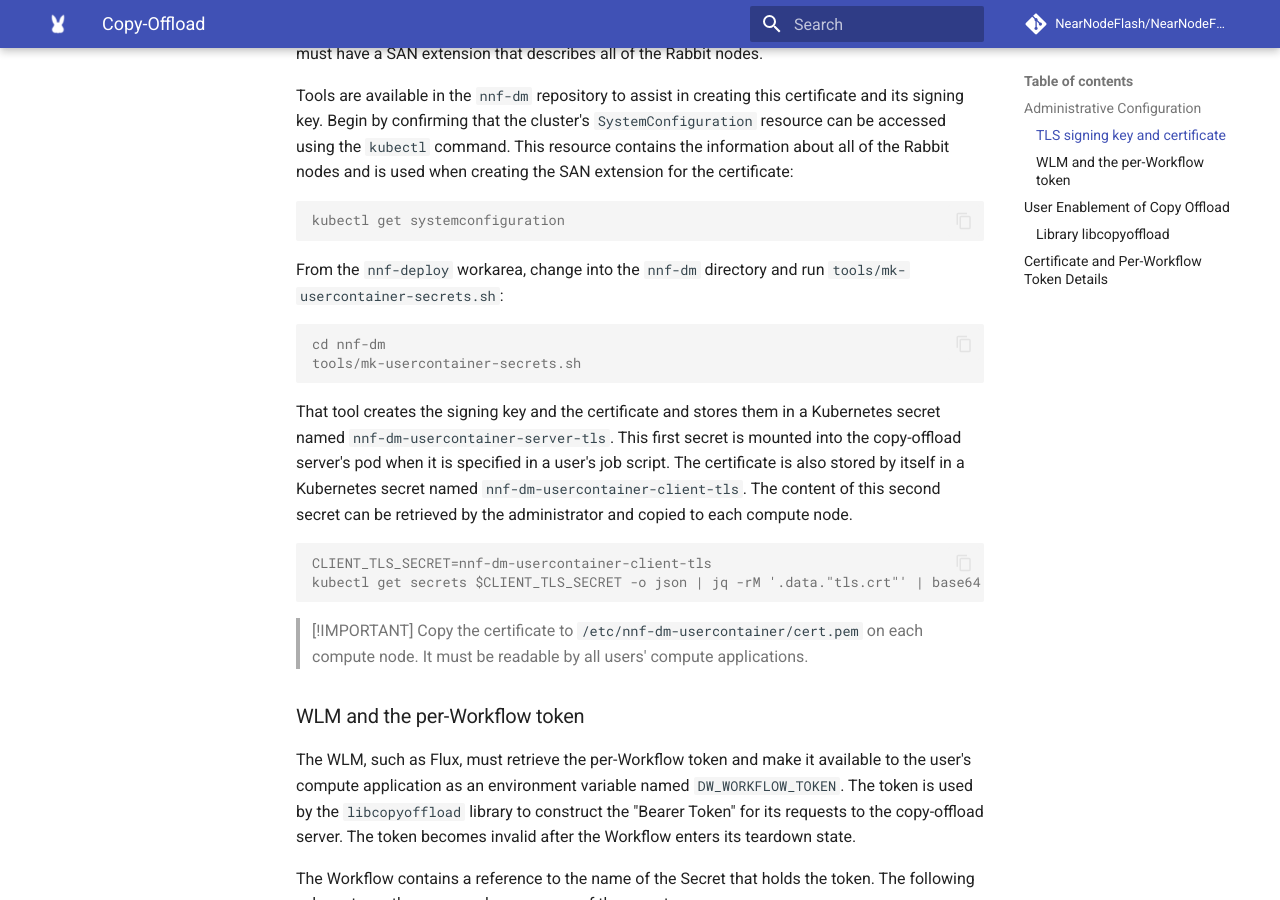
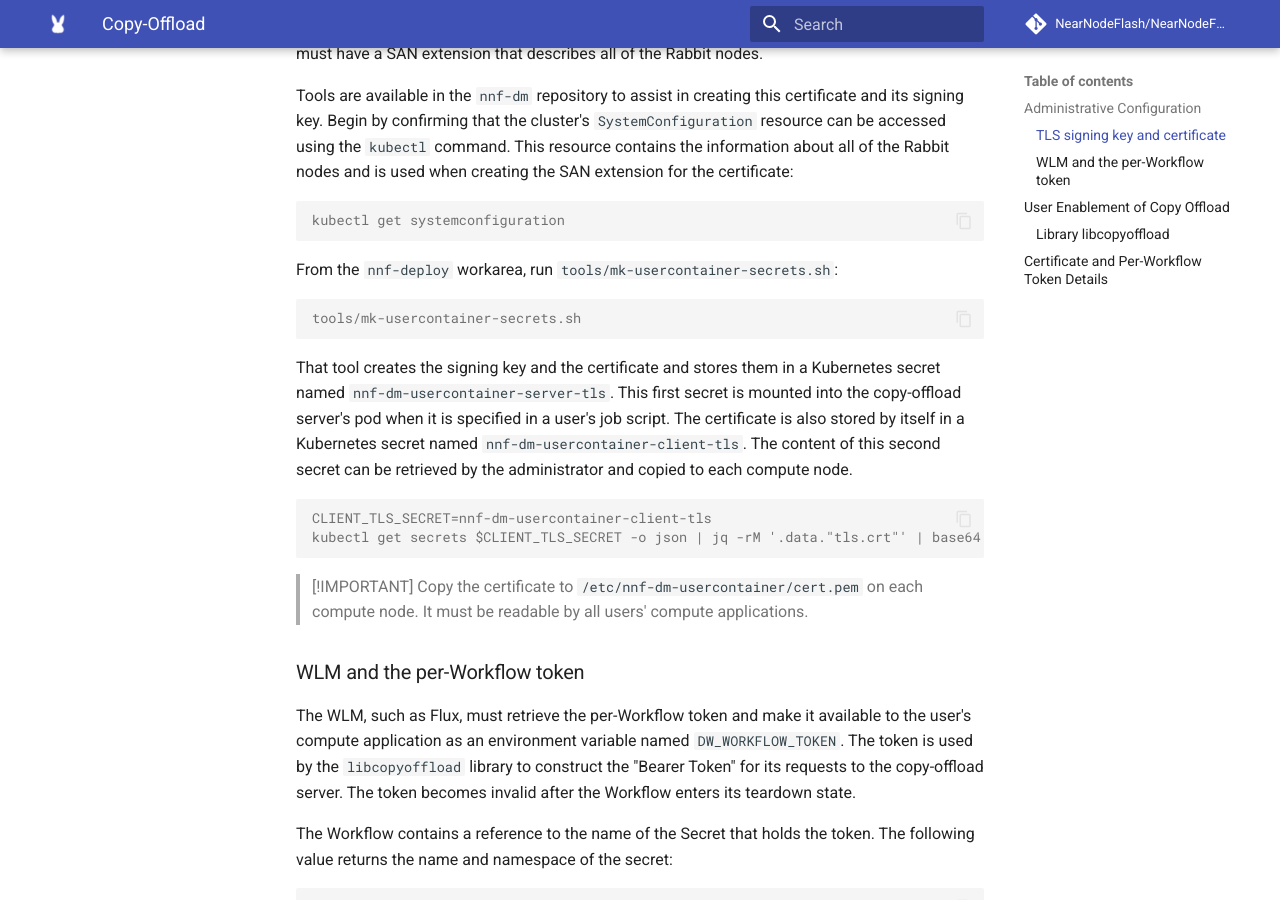
Before and after one commit to NearNodeFlash/NearNodeFlash.github.io, an MkDocs documentation site: the page built from docs/guides/data-movement/copy-offload.md, in a window 1280 px wide and 900 px high, scrolled down 570 px. Built offline with MkDocs 1.6.1 and Material for MkDocs 9.7.7, drawn with Linux system fonts in a browser that asks for light colours; comment, search, counter and statistics services are not loaded; the version menu is left out.

Commit message:
New location of mk-usercontainer-secrets.sh
Signed-off-by: Dean Roehrich <dean.roehrich@hpe.com>

````diff
--- a/docs/guides/data-movement/copy-offload.md
+++ b/docs/guides/data-movement/copy-offload.md
@@ -16,10 +16,9 @@ Tools are available in the `nnf-dm` repository to assist in creating this certif
 kubectl get systemconfiguration
 ```
 
-From the `nnf-deploy` workarea, change into the `nnf-dm` directory and run `tools/mk-usercontainer-secrets.sh`:
+From the `nnf-deploy` workarea, run `tools/mk-usercontainer-secrets.sh`:
 
 ```console
-cd nnf-dm
 tools/mk-usercontainer-secrets.sh
 ```
 
````
